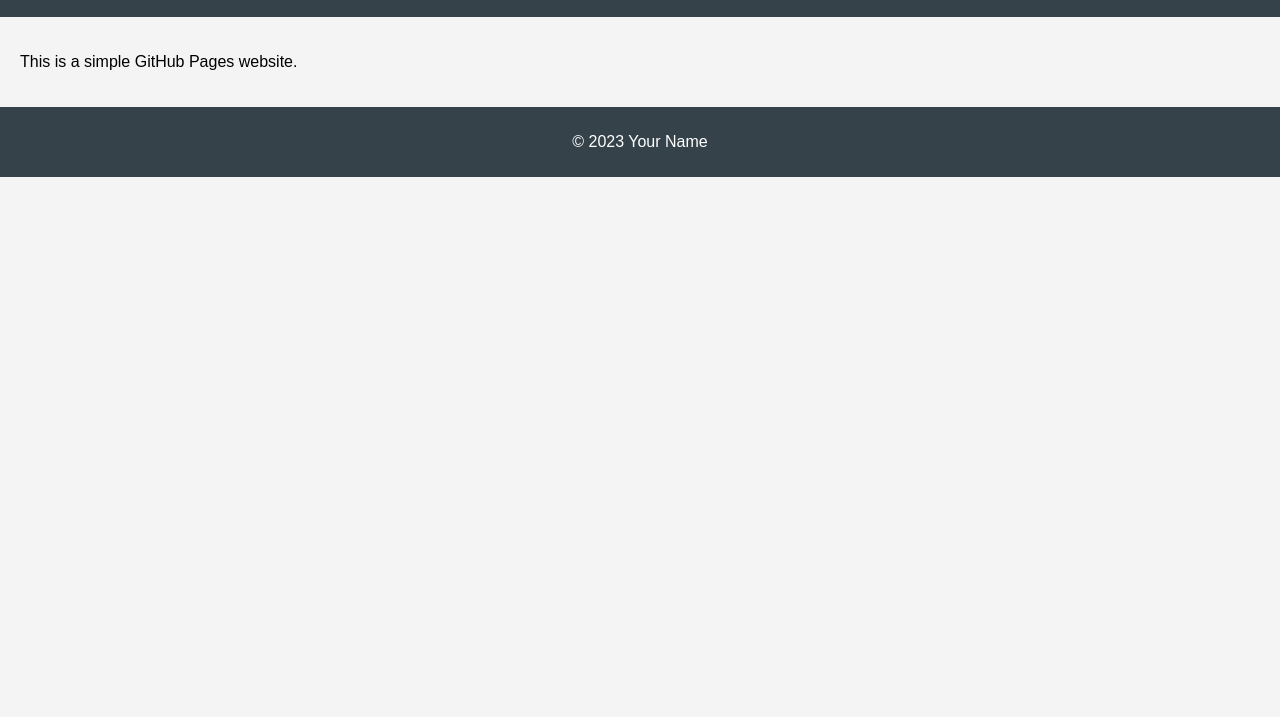
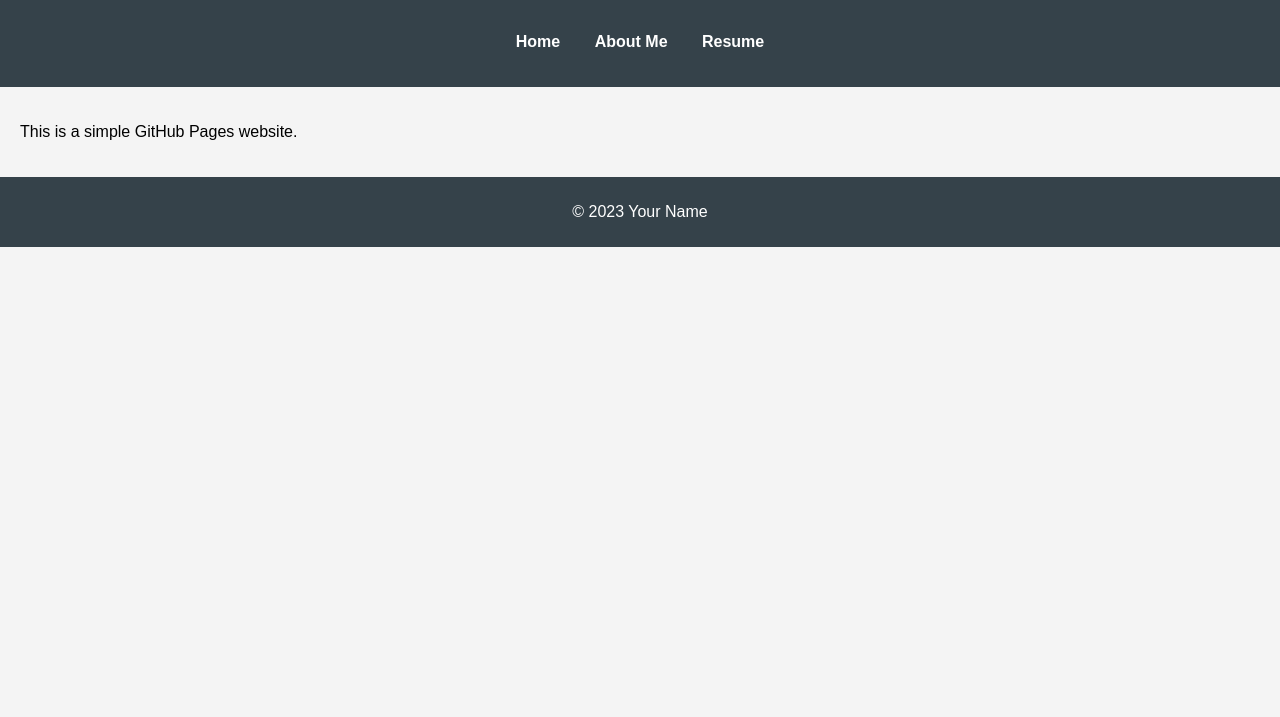
Before and after one commit to Juejuemu/juejuemu.github.io, a plain HTML site: page index.html in a window 1280 px wide. Shown: the part 83-800 px from the top of the page. Drawn offline with Linux system fonts and the light colour scheme.

Commit message:
Basic page setup

```diff
--- a/index.html
+++ b/index.html
@@ -9,6 +9,13 @@
 <body>
     <header>
         <h1>Welcome to My GitHub Page</h1>
+        <nav>
+            <ul>
+                <li><a href="#home">Home</a></li>
+                <li><a href="#about">About Me</a></li>
+                <li><a href="#resume">Resume</a></li>
+            </ul>
+        </nav>
     </header>
     <main>
         <p>This is a simple GitHub Pages website.</p>
--- a/styles.css
+++ b/styles.css
@@ -22,3 +22,29 @@ footer {
     background: #35424a;
     color: #ffffff;
 }
+
+nav {
+    background-color: #35424a;
+    padding: 10px 0;
+}
+
+nav ul {
+    list-style-type: none;
+    padding: 0;
+    text-align: center;
+}
+
+nav ul li {
+    display: inline;
+    margin: 0 15px;
+}
+
+nav ul li a {
+    color: #ffffff;
+    text-decoration: none;
+    font-weight: bold;
+}
+
+nav ul li a:hover {
+    text-decoration: underline;
+}
```
